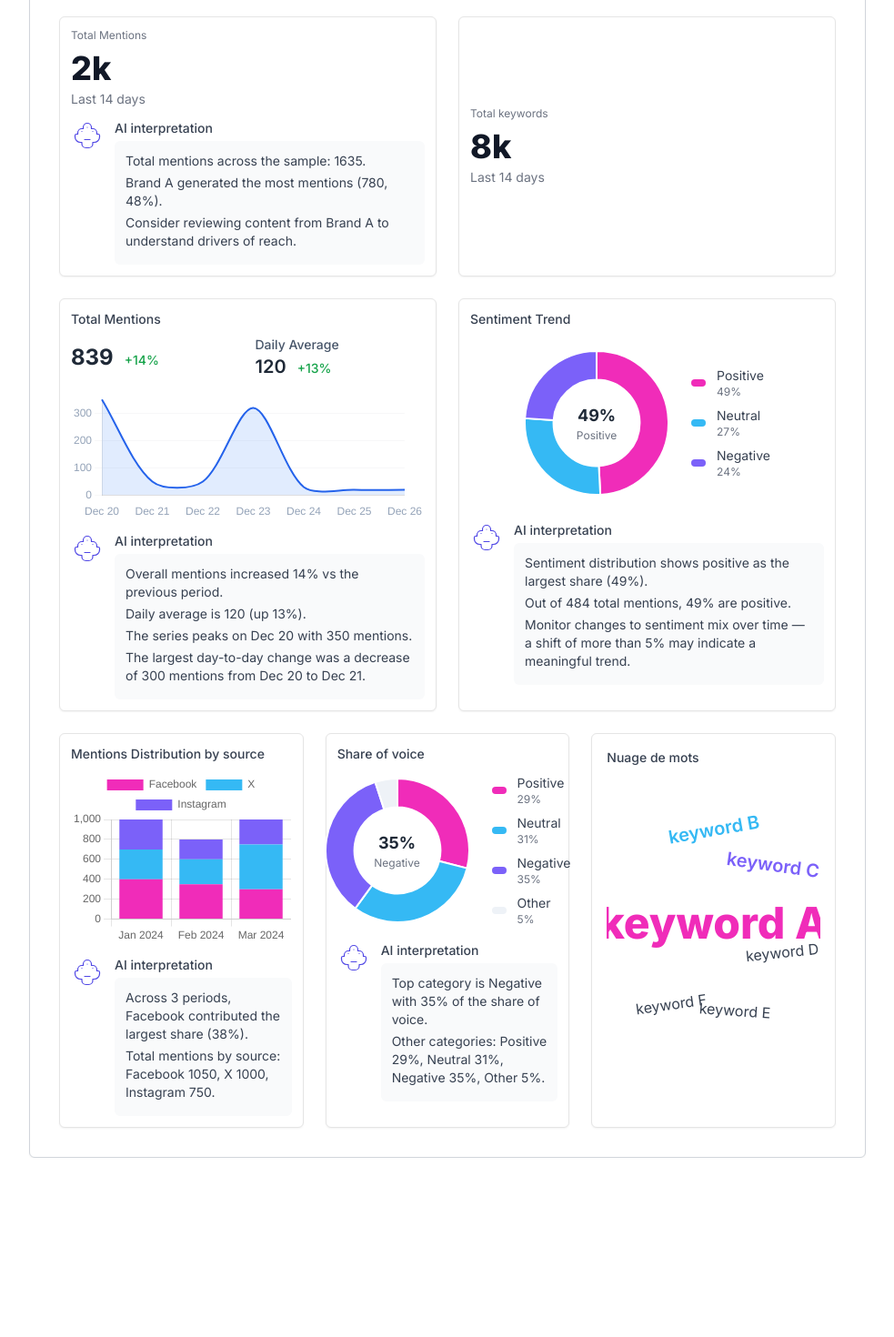
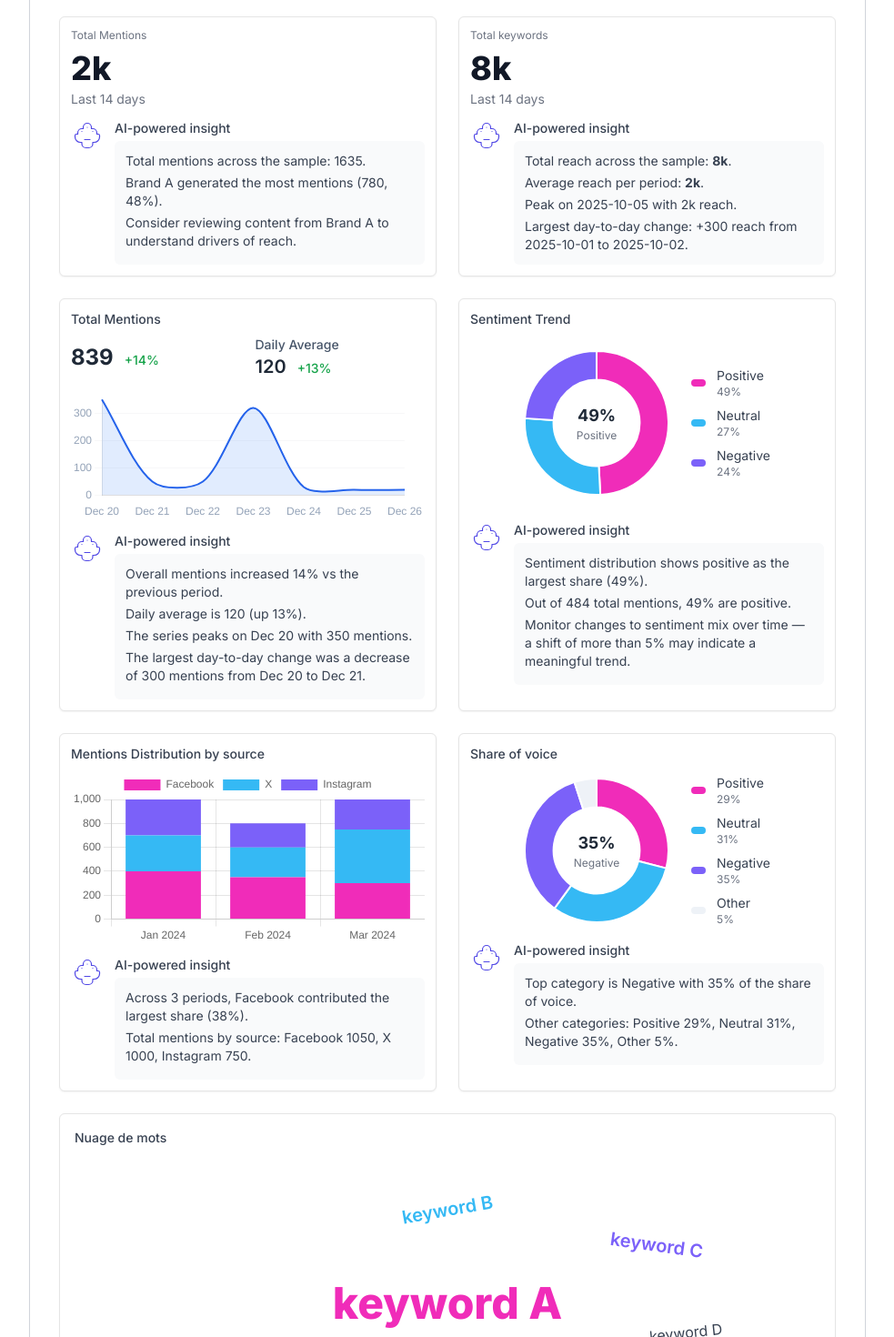
Before and after one commit to elFilaly001/project, a Next.js app: page /en in a window 1280 px wide. Shown: the part 940-2410 px from the top of the page at 91% size, without its empty margins (280-1263 px from the left). Before the commit the page ends 2213 px from the top, so only its background shows below. Built offline with nearby package versions, Linux system fonts and the light colour scheme.

Commit message:
Refactor chart components to replace "AI interpretation" with "AI-powered insight" and enhance TotalReach component with AI insights calculations.

```diff
--- a/components/tabmenu/SocialListening.tsx
+++ b/components/tabmenu/SocialListening.tsx
@@ -51,9 +51,11 @@ export default function SocialListening() {
             </div>
 
             {/* Bottom area: Source distribution, Share of voice donuts, Top keywords */}
-            <div className="grid grid-cols-1 lg:grid-cols-3 gap-6" >
+            <div className="grid grid-cols-1 lg:grid-cols-2 gap-6" >
                 <SourceDistribution />
                 <ShareOfVoice />
+            </div>
+            <div className="grid grid-cols-1 lg:grid-cols-1 gap-6" >
                 <TopKeywords />
             </div>
         </div>
--- a/components/tabmenu/charts/SentimentTrend.tsx
+++ b/components/tabmenu/charts/SentimentTrend.tsx
@@ -107,7 +107,7 @@ export default function SentimentTrend() {
                         </svg>
                     </div>
                     <div className="flex-1">
-                        <div className="text-sm font-medium mb-1">AI interpretation</div>
+                        <div className="text-sm font-medium mb-1">AI-powered insight</div>
                         <div className="text-sm text-gray-700 bg-gray-50 p-3 rounded-md">
                             {interpretationSentences.map((s, i) => (
                                 <p key={i} className="mb-1">{s}</p>
--- a/components/tabmenu/charts/ShareOfVoice.tsx
+++ b/components/tabmenu/charts/ShareOfVoice.tsx
@@ -80,7 +80,7 @@ export default function ShareOfVoice() {
                         </svg>
                     </div>
                     <div className="flex-1">
-                        <div className="text-sm font-medium mb-1">AI interpretation</div>
+                        <div className="text-sm font-medium mb-1">AI-powered insight</div>
                         <div className="text-sm text-gray-700 bg-gray-50 p-3 rounded-md">
                             <p className="mb-1">{`Top category is ${dataLabels[maxIndex]} with ${topPct}% of the share of voice.`}</p>
                             <p className="mb-1">{`Other categories: ${dataLabels.map((l, i) => `${l} ${slicePercentages[i]}%`).join(', ')}.`}</p>
--- a/components/tabmenu/charts/SourceDistribution.tsx
+++ b/components/tabmenu/charts/SourceDistribution.tsx
@@ -55,7 +55,7 @@ export default function SourceDistribution() {
                         </svg>
                     </div>
                     <div className="flex-1">
-                        <div className="text-sm font-medium mb-1">AI interpretation</div>
+                        <div className="text-sm font-medium mb-1">AI-powered insight</div>
                         <div className="text-sm text-gray-700 bg-gray-50 p-3 rounded-md">
                             {(() => {
                                 const totals = dataSource.reduce((acc, r) => {
--- a/components/tabmenu/charts/TopMentions.tsx
+++ b/components/tabmenu/charts/TopMentions.tsx
@@ -60,7 +60,7 @@ export default function TopMentions() {
                         </svg>
                     </div>
                     <div className="flex-1">
-                        <div className="text-sm font-medium mb-1">AI interpretation</div>
+                        <div className="text-sm font-medium mb-1">AI-powered insight</div>
                         <div className="text-sm text-gray-700 bg-gray-50 p-3 rounded-md">
                             {interpretationSentences.map((s, i) => (
                                 <p key={i} className="mb-1">{s}</p>
--- a/components/tabmenu/charts/TotalMentions.tsx
+++ b/components/tabmenu/charts/TotalMentions.tsx
@@ -150,7 +150,7 @@ export default function TotalMentions() {
                     </div>
 
                     <div className="flex-1">
-                        <div className="text-sm font-medium mb-1">AI interpretation</div>
+                        <div className="text-sm font-medium mb-1">AI-powered insight</div>
                         <div className="text-sm text-gray-700 bg-gray-50 p-3 rounded-md">
                             {interpretationSentences.map((s, i) => (
                                 <p key={i} className="mb-1">{s}</p>
--- a/components/tabmenu/charts/TotalReach.tsx
+++ b/components/tabmenu/charts/TotalReach.tsx
@@ -20,11 +20,46 @@ function formatCompact(n: number) {
 export default function TotalReach() {
     const totalReach = dataSource.reduce((sum, r) => sum + r.reach, 0);
 
+    // AI insight computations
+    const avgReach = Math.round(totalReach / dataSource.length);
+    const peak = dataSource.reduce((a, b) => (b.reach > a.reach ? b : a), dataSource[0]);
+    let biggestChange = { val: 0, from: dataSource[0].date, to: dataSource[0].date };
+    for (let i = 1; i < dataSource.length; i++) {
+        const diff = dataSource[i].reach - dataSource[i - 1].reach;
+        if (Math.abs(diff) > Math.abs(biggestChange.val)) {
+            biggestChange = { val: diff, from: dataSource[i - 1].date, to: dataSource[i].date };
+        }
+    }
+    const changeSentence = biggestChange.val >= 0
+        ? `Largest day-to-day change: +${biggestChange.val} reach from ${biggestChange.from} to ${biggestChange.to}.`
+        : `Largest day-to-day change: ${biggestChange.val} reach from ${biggestChange.from} to ${biggestChange.to}.`;
+
     return (
         <div className="p-3 bg-white border rounded-md shadow-sm h-full flex flex-col items-start justify-center">
             <div className="text-xs text-gray-500">Total keywords</div>
             <div className="text-4xl font-extrabold text-gray-900 mt-2">{formatCompact(totalReach)}</div>
             <div className="text-sm text-gray-500 mt-1">Last 14 days</div>
+
+            {/* AI-powered insight */}
+            <div className="pt-3 w-full">
+                <div className="flex items-start gap-3">
+                    <div className="flex-shrink-0">
+                        <svg xmlns="http://www.w3.org/2000/svg" viewBox="0 0 24 24" fill="none" className="w-9 h-9 text-indigo-600">
+                            <path d="M12 3c-1.657 0-3 1.343-3 3v1H8a3 3 0 0 0-3 3v1H4a1 1 0 0 0-1 1v1a4 4 0 0 0 4 4h1v1a3 3 0 0 0 3 3h2a3 3 0 0 0 3-3v-1h1a4 4 0 0 0 4-4v-1a1 1 0 0 0-1-1h-1v-1a3 3 0 0 0-3-3h-1V6c0-1.657-1.343-3-3-3z" stroke="currentColor" strokeWidth="0.8" strokeLinecap="round" strokeLinejoin="round"/>
+                            <path d="M8 9h.01M16 9h.01M12 6v.01M10 15h4" stroke="currentColor" strokeWidth="0.8" strokeLinecap="round" strokeLinejoin="round"/>
+                        </svg>
+                    </div>
+                    <div className="flex-1">
+                        <div className="text-sm font-medium mb-1">AI-powered insight</div>
+                        <div className="text-sm text-gray-700 bg-gray-50 p-3 rounded-md">
+                            <p className="mb-1">Total reach across the sample: <strong>{formatCompact(totalReach)}</strong>.</p>
+                            <p className="mb-1">Average reach per period: <strong>{formatCompact(avgReach)}</strong>.</p>
+                            <p className="mb-1">Peak on {peak.date} with {formatCompact(peak.reach)} reach.</p>
+                            <p className="mb-0">{changeSentence}</p>
+                        </div>
+                    </div>
+                </div>
+            </div>
         </div>
     );
 }
```
